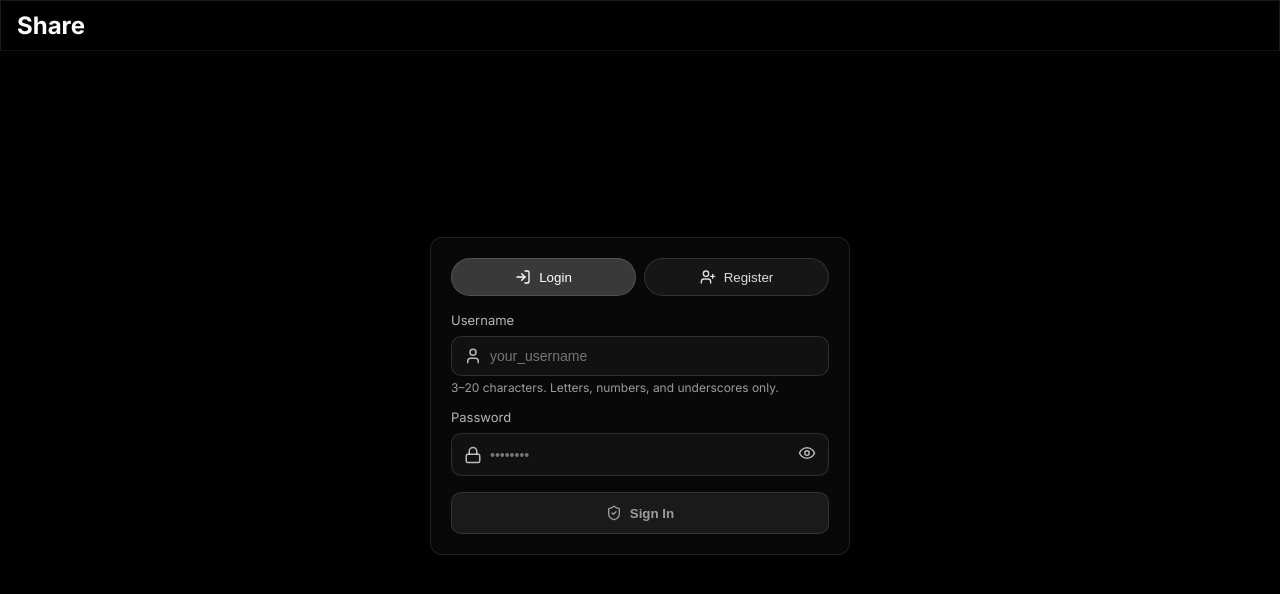
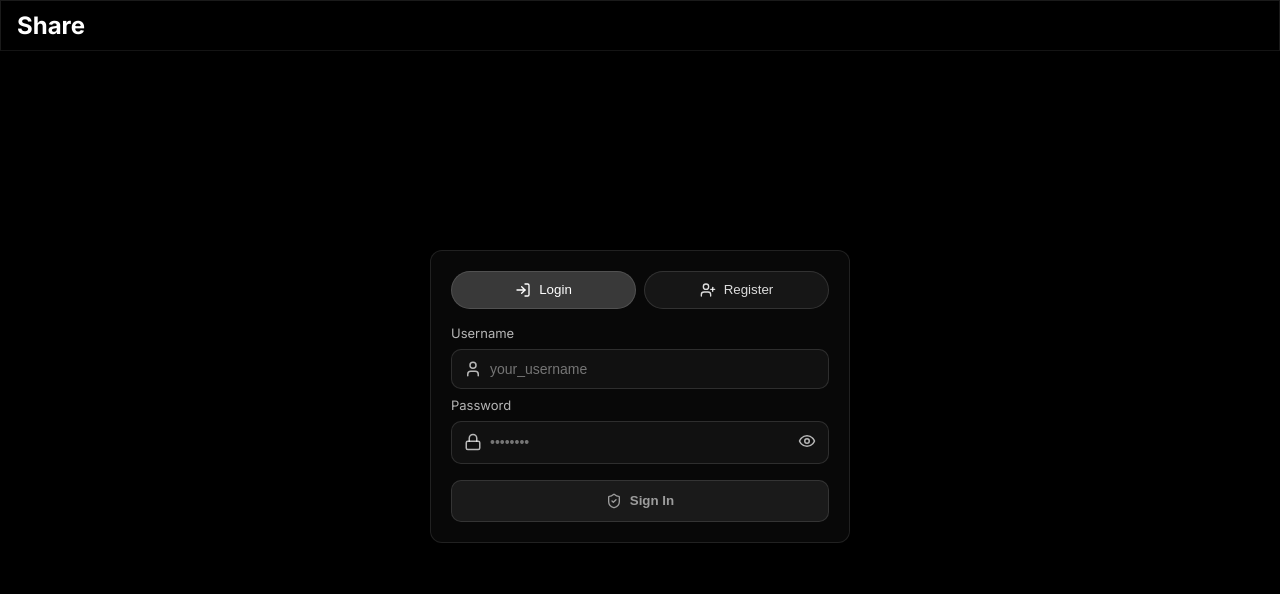
Before and after one commit to kolpak220/sharebeta, a React (Vite) app: page /auth in a window 1280 px wide. Shown: the top 594 px of the page. Built offline with nearby package versions, Linux system fonts and the light colour scheme.

Commit message:
update readme and minor fixes for auth

```diff
--- a/src/pages/Auth.tsx
+++ b/src/pages/Auth.tsx
@@ -35,7 +35,17 @@ const Auth: React.FC = () => {
   const isPasswordStrong = pwdScore >= 4; // require 4/5 for registration
   const isConfirmMatch = mode === 'login' ? true : confirmPassword.length > 0 && confirmPassword === password;
   const meetsLoginPassword = password.length > 0; // login: only require non-empty
-  const isFormValid = mode === 'login' ? (isUsernameValid && meetsLoginPassword) : (isUsernameValid && isPasswordStrong && isConfirmMatch);
+  const isFormValid = mode === 'login'
+    ? (username.length > 0 && meetsLoginPassword)
+    : (isUsernameValid && isPasswordStrong && isConfirmMatch);
+
+  const handleSubmit = (e: React.FormEvent<HTMLFormElement>) => {
+    e.preventDefault();
+    const payload = mode === 'login'
+      ? { mode, username, password }
+      : { mode, username, password, confirmPassword, passwordStrength: pwdScore, passwordChecks: pwdChecks };
+    console.log('Auth submit:', payload);
+  };
 
   return (
     <div className="auth-page">
@@ -66,9 +76,9 @@ const Auth: React.FC = () => {
             </button>
           </div>
 
-          <form className="auth-form" onSubmit={(e) => e.preventDefault()} noValidate>
+          <form className="auth-form" onSubmit={handleSubmit} noValidate>
             <label className="input-label" htmlFor="username">Username</label>
-            <div className={`input-field ${isUsernameValid || username.length === 0 ? '' : 'error'}`}>
+            <div className={`input-field ${mode === 'register' && !isUsernameValid && username.length > 0 ? 'error' : ''}`}>
               <UserIcon size={18} className="input-icon" />
               <input
                 id="username"
@@ -78,13 +88,15 @@ const Auth: React.FC = () => {
                 onChange={(e) => setUsername(e.target.value)}
                 autoComplete="username"
                 inputMode="text"
-                pattern="[A-Za-z0-9_]{3,20}"
-                aria-invalid={!isUsernameValid && username.length > 0}
+                pattern={mode === 'register' ? "[A-Za-z0-9_]{3,20}" : undefined}
+                aria-invalid={mode === 'register' ? (!isUsernameValid && username.length > 0) : undefined}
               />
             </div>
-            <p className="helper-text">
-              3–20 characters. Letters, numbers, and underscores only.
-            </p>
+            {mode === 'register' && (
+              <p className="helper-text">
+                3–20 characters. Letters, numbers, and underscores only.
+              </p>
+            )}
 
             <label className="input-label" htmlFor="password">Password</label>
             <div className={`input-field ${mode === 'register' ? (isPasswordStrong || password.length === 0 ? '' : 'error') : ''}`}>
```
Also changed, not shown: 1 other file (tests, documents, lock files or other folders).
